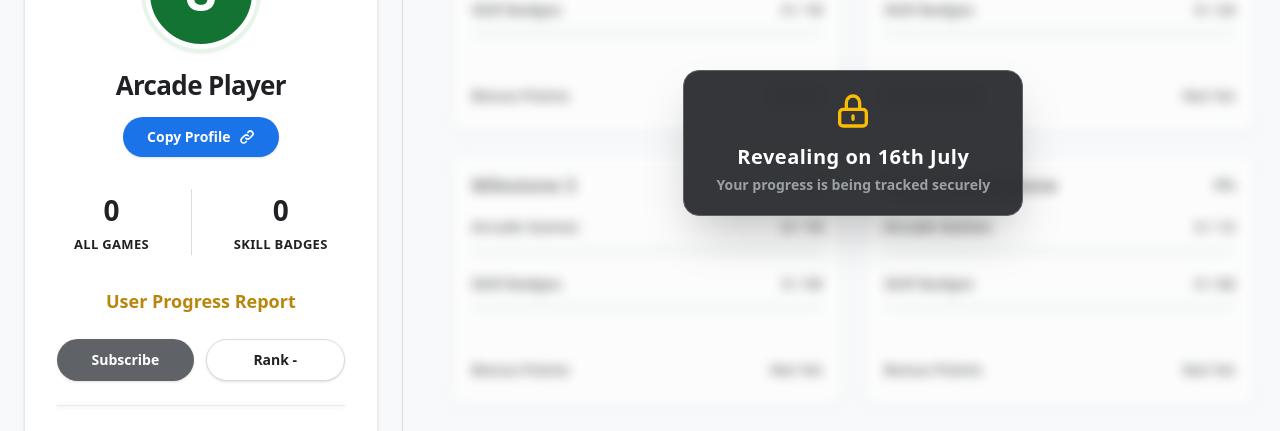
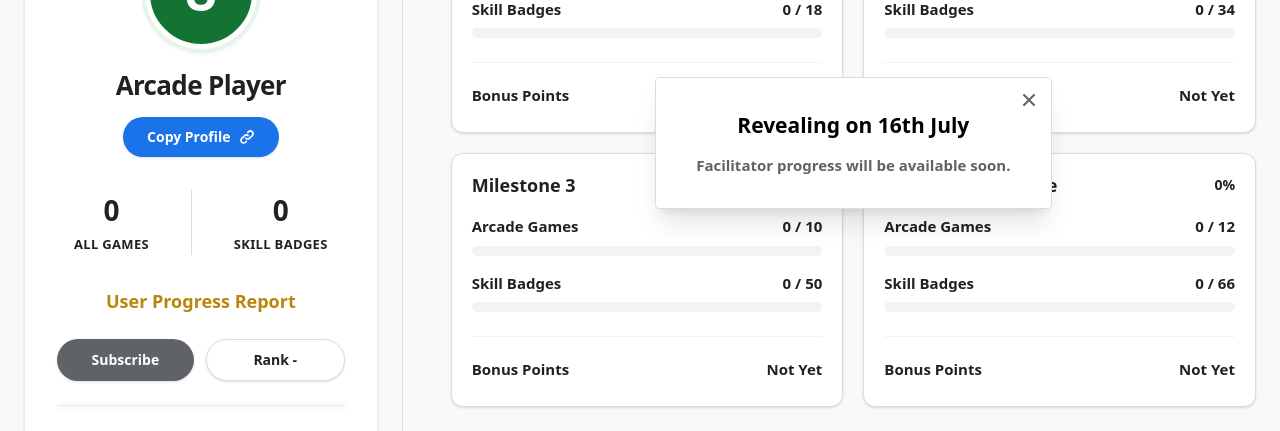
Before and after one commit to M-pixie/my-arcade-project, a Next.js app: page /dashboard in a window 1280 px wide. Shown: the part 291-722 px from the top of the page. Built offline with nearby package versions, Linux system fonts and the light colour scheme; no server answers; the database is empty; sample sign-in values are in the browser's storage.

Commit message:
uewhbweib

```diff
--- a/app/dashboard/page.tsx
+++ b/app/dashboard/page.tsx
@@ -33,11 +33,10 @@ export default function DashboardPage() {
   const cardRef = useRef<HTMLDivElement>(null);
 
   const [showYouText, setShowYouText] = useState(true);
-  const [showZeroLabsModal, setShowZeroLabsModal] = useState(false);
-  const [showAllCompletedModal, setShowAllCompletedModal] = useState(false);
   const [showSubscribe, setShowSubscribe] = useState(false);
 
   const [hideModals, setHideModals] = useState(false);
+  const [showRevealCard, setShowRevealCard] = useState(true);
 
   useEffect(() => {
     if (localStorage.getItem("hide_arcade_banners") === "true") {
@@ -57,20 +56,6 @@ export default function DashboardPage() {
       clearInterval(intervalSub);
     };
   }, []);
-
-  useEffect(() => {
-    if (showZeroLabsModal && !hideModals) {
-      const timer = setTimeout(() => setShowZeroLabsModal(false), 5000);
-      return () => clearTimeout(timer);
-    }
-  }, [showZeroLabsModal, hideModals]);
-
-  useEffect(() => {
-    if (showAllCompletedModal && !hideModals) {
-      const timer = setTimeout(() => setShowAllCompletedModal(false), 5000);
-      return () => clearTimeout(timer);
-    }
-  }, [showAllCompletedModal, hideModals]);
 
   const aprilLabs = [
     {
@@ -115,16 +100,6 @@ export default function DashboardPage() {
 
   const pendingLabs = aprilLabs.filter(lab => !isLabCompleted(lab.matchStrings));
   const completedLabs = aprilLabs.filter(lab => isLabCompleted(lab.matchStrings));
-
-  useEffect(() => {
-    if (!loading && points !== null && history) {
-      if (completedLabs.length === 0) {
-        setShowZeroLabsModal(true);
-      } else if (completedLabs.length === aprilLabs.length) {
-        setShowAllCompletedModal(true);
-      }
-    }
-  }, [loading, points, history, completedLabs.length, aprilLabs.length]);
 
   const handleCopyCode = (code: string) => {
     navigator.clipboard.writeText(code);
@@ -328,38 +303,6 @@ export default function DashboardPage() {
     <div className="min-h-screen bg-[#f8f9fa] text-[#202124] font-sans relative">
       <Navbar />
 
-      {!hideModals && showZeroLabsModal && (
-        <div className="fixed top-20 left-0 right-0 z-[150] flex justify-center px-4 banner-slide-down">
-          <div className="w-full max-w-[1100px] bg-[#d93025] rounded-md shadow-md flex items-center justify-between p-4 px-6 border border-[#b3261e]">
-            <span className="text-white font-medium text-sm md:text-base">
-              You have not completed any July labs yet. Complete challenges, earn points & unlock rewards.
-            </span>
-            <div className="flex items-center gap-4 ml-4 flex-shrink-0">
-              <button onClick={() => { localStorage.setItem("hide_arcade_banners", "true"); setHideModals(true); setShowZeroLabsModal(false); }} className="text-white/80 hover:text-white text-xs font-semibold underline whitespace-nowrap transition-colors">Don't show again</button>
-              <button onClick={() => setShowZeroLabsModal(false)} className="text-white hover:bg-white/20 p-1.5 rounded-full transition-colors">
-                <svg className="w-5 h-5" fill="none" stroke="currentColor" viewBox="0 0 24 24"><path strokeLinecap="round" strokeLinejoin="round" strokeWidth="2.5" d="M6 18L18 6M6 6l12 12" /></svg>
-              </button>
-            </div>
-          </div>
-        </div>
-      )}
-
-      {!hideModals && showAllCompletedModal && (
-        <div className="fixed top-20 left-0 right-0 z-[150] flex justify-center px-4 banner-slide-down">
-          <div className="w-full max-w-[1100px] bg-[#1a73e8] rounded-md shadow-md flex items-center justify-between p-4 px-6 border border-[#1557b0]">
-            <span className="text-white font-medium text-sm md:text-base">
-              Congratulations! 🎉 You have successfully completed all labs for this month. Stay tuned for the upcoming challenges!
-            </span>
-            <div className="flex items-center gap-4 ml-4 flex-shrink-0">
-              <button onClick={() => { localStorage.setItem("hide_arcade_banners", "true"); setHideModals(true); setShowAllCompletedModal(false); }} className="text-white/80 hover:text-white text-xs font-semibold underline whitespace-nowrap transition-colors">Don't show again</button>
-              <button onClick={() => setShowAllCompletedModal(false)} className="text-white hover:bg-white/20 p-1.5 rounded-full transition-colors">
-                <svg className="w-5 h-5" fill="none" stroke="currentColor" viewBox="0 0 24 24"><path strokeLinecap="round" strokeLinejoin="round" strokeWidth="2.5" d="M6 18L18 6M6 6l12 12" /></svg>
-              </button>
-            </div>
-          </div>
-        </div>
-      )}
-
       <main className="w-full mx-auto px-6 pt-24 pb-16 flex flex-col items-center">
 
         <div className="w-full max-w-[1350px]">
@@ -472,9 +415,28 @@ export default function DashboardPage() {
                     <h2 className="text-[28px] font-bold text-[#202124] tracking-normal">Facilitator Progress</h2>
                   </div>
 
-                  {/* BLURRED FACILITATOR PROGRESS SECTION */}
+                  {/* CLEAR FACILITATOR PROGRESS SECTION */}
                   <div className="relative w-full">
-                    <div className="grid grid-cols-1 md:grid-cols-2 gap-5 w-full blur-[6px] select-none pointer-events-none opacity-60">
+
+                    {/* Bada Centered white card (Kam curve & X button) */}
+                    {showRevealCard && (
+                      <div className="absolute inset-0 flex flex-col items-center justify-center z-20 pointer-events-none">
+                        <div className="bg-white border border-[#dadce0] shadow-xl px-10 py-8 flex flex-col items-center gap-3 animate-fade-in-up pointer-events-auto relative" style={{ borderRadius: '4px' }}>
+                          <button
+                            onClick={() => setShowRevealCard(false)}
+                            className="absolute top-3 right-3 text-[#5f6368] hover:text-black transition-colors"
+                          >
+                            <svg className="w-5 h-5" fill="none" stroke="currentColor" viewBox="0 0 24 24">
+                              <path strokeLinecap="round" strokeLinejoin="round" strokeWidth="2.5" d="M6 18L18 6M6 6l12 12" />
+                            </svg>
+                          </button>
+                          <span className="text-[21px] font-black text-black ">Revealing on 16th July</span>
+                          <span className="text-[15px] font-bold text-[#5f6368]">Facilitator progress will be available soon.</span>
+                        </div>
+                      </div>
+                    )}
+
+                    <div className="grid grid-cols-1 md:grid-cols-2 gap-5 w-full">
                       {facilitatorMilestones.map((milestone) => {
                         const arcadeProgress = Math.min(100, (arcadeGamesCount / milestone.targetArcade) * 100);
                         const skillsProgress = Math.min(100, (skillBadgesCount / milestone.targetSkills) * 100);
@@ -482,7 +444,7 @@ export default function DashboardPage() {
                         const totalPercent = Math.floor((arcadeProgress + skillsProgress) / 2);
 
                         return (
-                          <div key={milestone.id} className="bg-white border border-[#dadce0] rounded-xl p-5 shadow-sm">
+                          <div key={milestone.id} className="bg-white border border-[#dadce0] rounded-xl p-5 shadow-sm hover:shadow-md transition-shadow">
                             <div className="flex justify-between items-center mb-5">
                               <h3 className="font-bold text-lg text-[#202124] leading-none">{milestone.title}</h3>
                               <span className="text-[14px] font-bold text-[#202124]">
@@ -515,25 +477,23 @@ export default function DashboardPage() {
                             <div className="pt-4 border-t border-[#f1f3f4] flex justify-between items-center min-h-[50px]">
                               <span className="font-bold text-[#202124] text-[15px]">Bonus Points</span>
                               {isAchieved ? (
-                                <div className="w-8 h-8 rounded-full bg-[#34a853] flex items-center justify-center text-white font-bold text-[15px]">
-                                  {milestone.points}
+                                <div className="flex items-center gap-3">
+                                  <span className="text-[22px] font-black text-black">+{milestone.points}</span>
+                                  <div className="w-10 h-10 rounded-full overflow-hidden border-2 border-white ring-2 ring-[#34a853] shadow-md flex items-center justify-center bg-[#137333]">
+                                    {userAvatar ? (
+                                      <img src={userAvatar} alt="Profile" className="w-full h-full object-cover" />
+                                    ) : (
+                                      <span className="text-white font-bold text-lg">{userName ? userName.charAt(0).toUpperCase() : "U"}</span>
+                                    )}
+                                  </div>
                                 </div>
                               ) : (
-                                <span className="font-bold text-[#202124] text-[14px]">Not Yet</span>
+                                <span className="font-bold text-[#202124] text-[15px]">Not Yet</span>
                               )}
                             </div>
                           </div>
                         );
                       })}
-                    </div>
-
-                    {/* LOCK SCREEN OVERLAY FOR FACILITATOR PROGRESS */}
-                    <div className="absolute inset-0 flex flex-col items-center justify-center z-10">
-                      <div className="bg-[#202124]/90 backdrop-blur-sm text-white px-8 py-5 rounded-2xl border border-[#5f6368] shadow-2xl flex flex-col items-center transform transition-transform hover:scale-105">
-                        <svg className="w-10 h-10 mb-3 text-[#fbbc04]" fill="none" stroke="currentColor" viewBox="0 0 24 24"><path strokeLinecap="round" strokeLinejoin="round" strokeWidth="2" d="M12 15v2m-6 4h12a2 2 0 002-2v-6a2 2 0 00-2-2H6a2 2 0 00-2 2v6a2 2 0 002 2zm10-10V7a4 4 0 00-8 0v4h8z" /></svg>
-                        <span className="font-black text-xl tracking-wide">Revealing on 16th July</span>
-                        <span className="text-sm font-bold text-[#9aa0a6] mt-1">Your progress is being tracked securely</span>
-                      </div>
                     </div>
                   </div>
                 </div>
@@ -723,7 +683,6 @@ export default function DashboardPage() {
             </div>
           )}
 
-{/* REDESIGNED JUNE LABS LIVE SECTION - LIGHT THEME W/ PREMIUM DARK IMAGE CARDS */}
           {points !== null && (
             <div className="bg-white border border-[#dadce0] rounded-xl p-6 md:p-8 shadow-sm animate-fade-in-up relative overflow-hidden" style={{ animationDelay: '0.25s' }}>
               <div className="flex flex-col sm:flex-row sm:items-center justify-between mb-8 gap-4 border-b border-[#dadce0] pb-4">
@@ -739,14 +698,12 @@ export default function DashboardPage() {
                      Pending Labs ({pendingLabs.length})
                   </h5>
 
-                  {/* Changed to lg:grid-cols-3 and increased gap */}
                   <div className="grid grid-cols-1 md:grid-cols-2 lg:grid-cols-3 gap-x-8 gap-y-12">
                     {pendingLabs.map((lab) => (
                       <div key={`pending-${lab.id}`} className="flex flex-col items-center">
                         <h5 className="text-[20px] lg:text-[22px] font-bold text-[#1a73e8] mb-2 text-center">{lab.title}</h5>
                         <p className="text-[14px] text-[#5f6368] font-bold mb-4 text-center">{lab.subtitle}</p>
 
-                        {/* Made box larger, square-ish with aspect-square, and adjusted padding */}
                         <div className="bg-gradient-to-b from-[#181a20] to-[#0b0c0f] p-6 md:p-8 rounded-2xl mb-5 w-full max-w-[340px] flex justify-center items-center border border-[#dadce0] shadow-[0_8px_16px_rgba(0,0,0,0.15)] relative overflow-hidden group hover:border-[#1a73e8] hover:shadow-lg transition-all aspect-square">
                           <img
                             src={lab.image}
@@ -793,14 +750,12 @@ export default function DashboardPage() {
                     Completed Labs ({completedLabs.length})
                   </h5>
 
-                  {/* Changed to lg:grid-cols-3 and increased gap */}
                   <div className="grid grid-cols-1 md:grid-cols-2 lg:grid-cols-3 gap-x-8 gap-y-12">
                     {completedLabs.map((lab) => (
                       <div key={`completed-${lab.id}`} className="flex flex-col items-center group">
                         <h5 className="text-[20px] lg:text-[22px] font-bold text-[#1a73e8] mb-2 text-center">{lab.title}</h5>
                         <p className="text-[14px] text-[#5f6368] font-bold mb-4 text-center">{lab.subtitle}</p>
 
-                        {/* Made box larger, square-ish with aspect-square, and adjusted padding */}
                         <div className="bg-gradient-to-b from-[#181a20] to-[#0b0c0f] p-6 md:p-8 rounded-2xl mb-5 w-full max-w-[340px] flex justify-center items-center border border-[#dadce0] shadow-[0_8px_16px_rgba(0,0,0,0.15)] relative overflow-hidden aspect-square">
                            <div className="absolute inset-0 bg-black/40 backdrop-blur-[1.5px] z-20 flex items-center justify-center rounded-2xl">
                               <div className="w-14 h-14 bg-[#137333] rounded-full flex items-center justify-center border-2 border-white shadow-sm animate-pulse">
```
